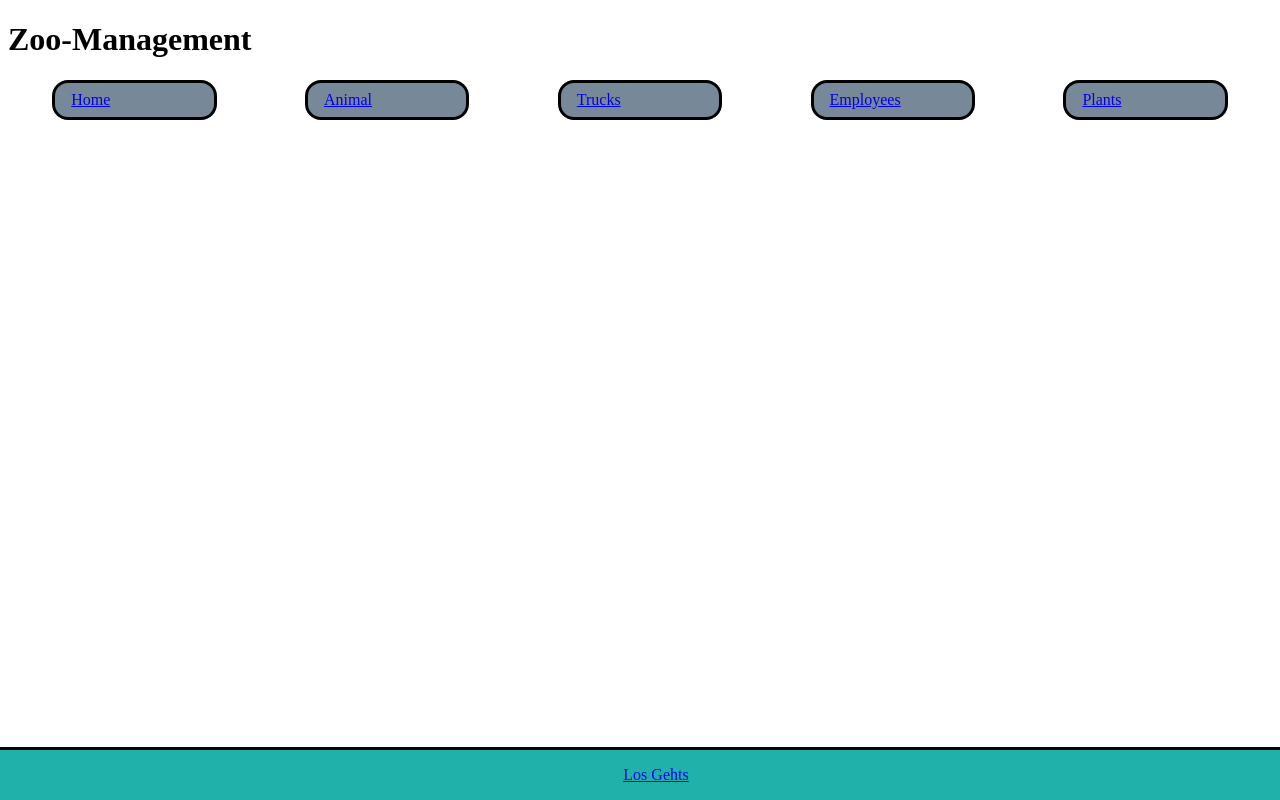
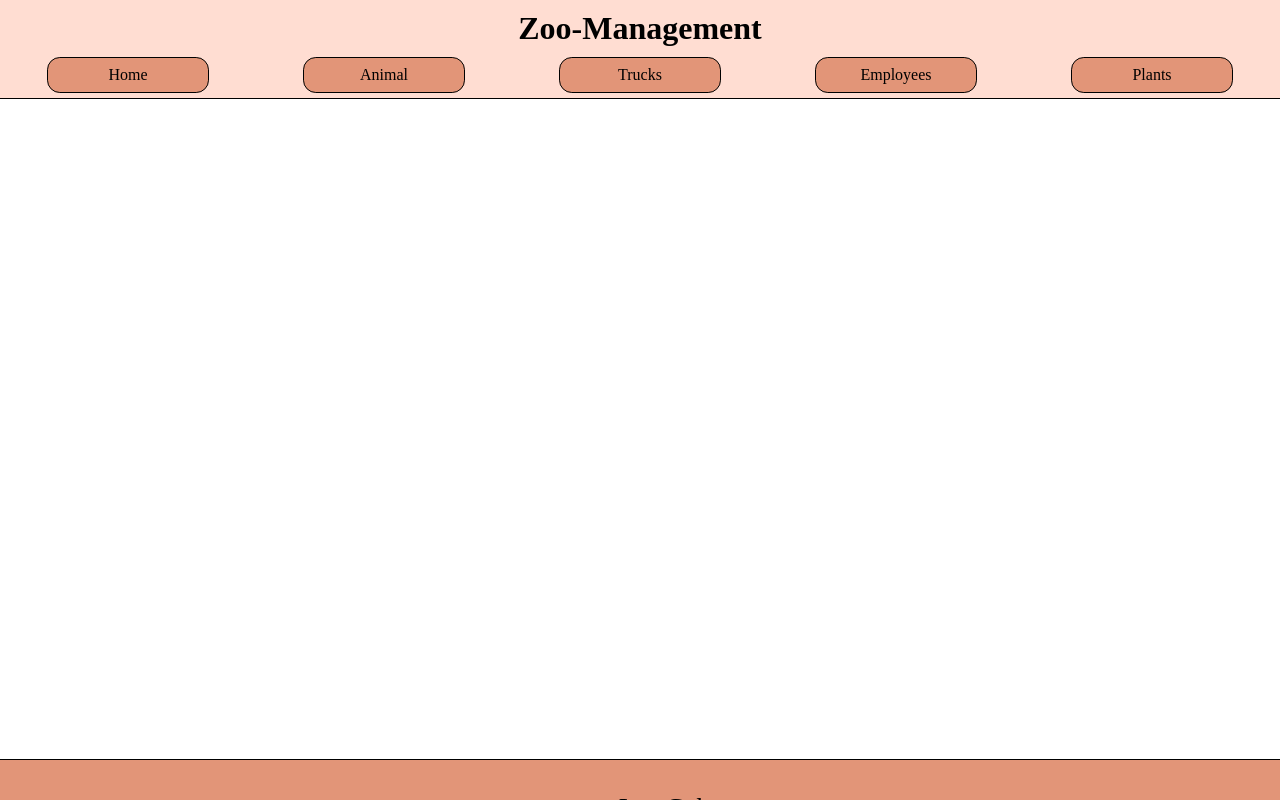
Before and after one commit to neuefische/cgn-java-22-2-zoomanagement, a React (Create React App) app in the folder frontend/: page / in a window 1280 px wide. Built offline with nearby package versions, Linux system fonts and the light colour scheme; no server answers.

Commit message:
Design Header and Footer and buttons

```diff
--- a/frontend/src/App.css
+++ b/frontend/src/App.css
@@ -0,0 +1,6 @@
+body{
+
+
+    margin:0pt;
+
+}
--- a/frontend/src/shared/footer.css
+++ b/frontend/src/shared/footer.css
@@ -1,19 +1,26 @@
 footer{
 
-    background-color: lightseagreen;
     position: fixed;
     width:100%;
     left: 0pt;
     bottom: 0em;
-    padding: 1em;
     border-top-style: solid;
     text-align: center;
-
+    padding: 0pt;
+    height: 5%;
+    border-width: 1.5px;
 
 }
 
 footer .nav{
     border-style: none;
-    background-color: lightseagreen;
+    background-color: #E29578;
     padding: 0.5em 1em 0.5em 1em; /* Oben,rechts,unten,links*/
+    width: 100%;
+    height: 100%;
+    display: block;
+    border-radius: 0pt;
+    padding: 2.6%;
+    font-size: 20pt;
+
 }
--- a/frontend/src/shared/header.css
+++ b/frontend/src/shared/header.css
@@ -1,17 +1,32 @@
 .nav{
-
+    border-width: 1.5px;
     border-style: solid;
     border-color: black;
-    background-color: lightslategrey;
-    border-radius: 1em;
+    background-color: #E29578;
+    border-radius: 0.8em;
     padding: 0.5em 1em 0.5em 1em; /* Oben,rechts,unten,links*/
     width: 10%;
+    text-decoration: none;
+    color: black;
+    text-align: center;
+
 
 
 }
 .menu{
-
+    margin: 0pt;
     display: flex;
     justify-content: space-around;
-
+    border-bottom-style: solid;
+    padding-bottom: 5px;
+    border-bottom-style: solid;
+    border-width: 1.5px;
+    background-color: #FFDDD2;
 }
+h1{
+    margin: 0pt;
+    background-color: #FFDDD2;
+    text-align: center;
+    padding-bottom: 10px;
+    padding-top: 10px;
+}
```
